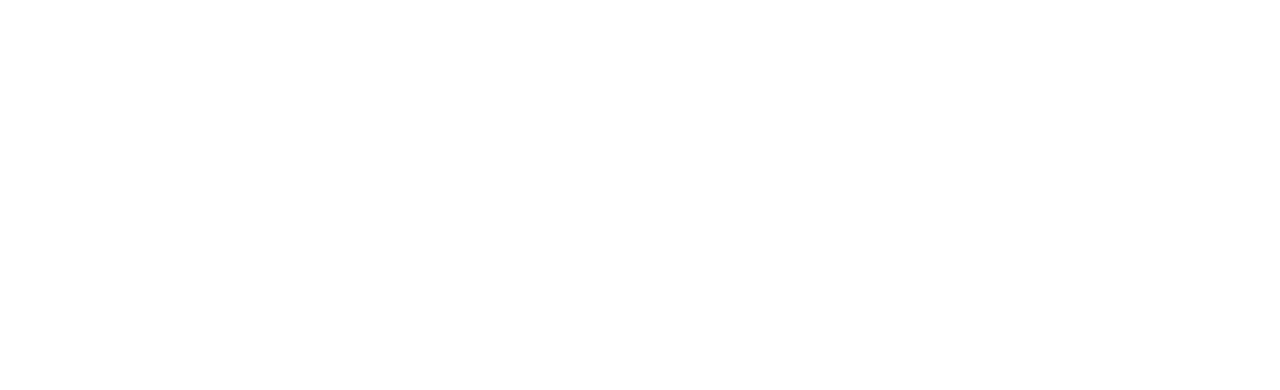
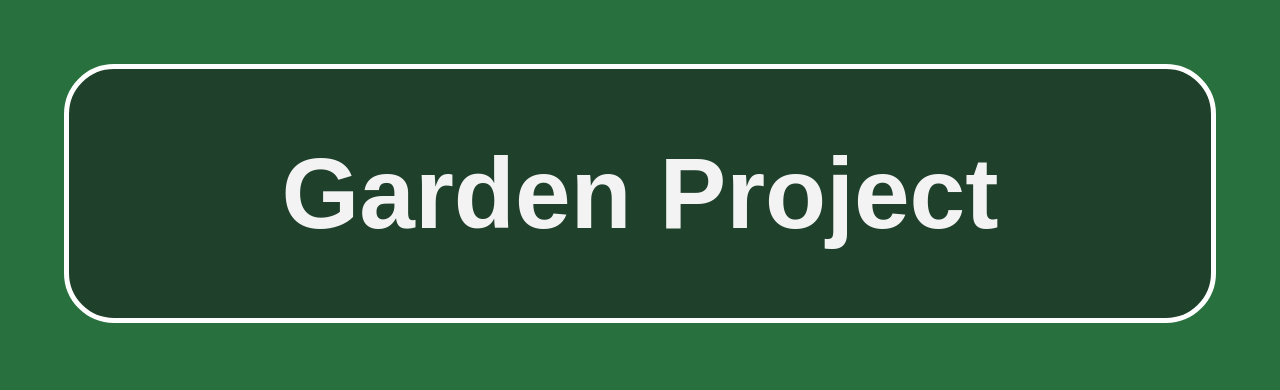
Before and after one commit to 0stamina/jathamiel.github.io, a plain HTML site: page Sprout Island/index.html in a window 1280 px wide. Drawn offline with Linux system fonts and the light colour scheme.

Commit message:
minor update

```diff
--- a/Sprout Island/index.html
+++ b/Sprout Island/index.html
@@ -0,0 +1,15 @@
+<!DOCTYPE html>
+<html lang="en">
+<head>
+<link rel="stylesheet" href="style.css">
+</head>
+<body>
+    <header>
+        <h1>Garden Project</h1>
+    </header>
+    <main>
+    </main>
+    <footer>
+    </footer>
+</body>
+</html>
--- /dev/null
+++ b/Sprout Island/style.css
@@ -0,0 +1,31 @@
+:root
+{
+    background-color: #29703f;
+    --c_bg:#17181c88;
+    --c_text:#f3f3f3;
+}
+html
+{
+    -ms-text-size-adjust:100%;
+    -webkit-text-size-adjust:100%;
+    font-family:Arial;
+}
+body
+{
+    background-color: var(--c_bg);
+    color:var(--c_text);
+    border-radius: 50px;
+    border: 5px solid white;
+    margin: 5vw;
+    padding: 0;
+    overflow-x: hidden;
+    overflow-y: scroll;
+}
+header
+{
+    text-align: center;
+}
+header h1
+{
+    font-size: 100px;
+}
```
Also changed, not shown: index.html (+3 -2 lines), projects/crystal-city/cover.png (added).
